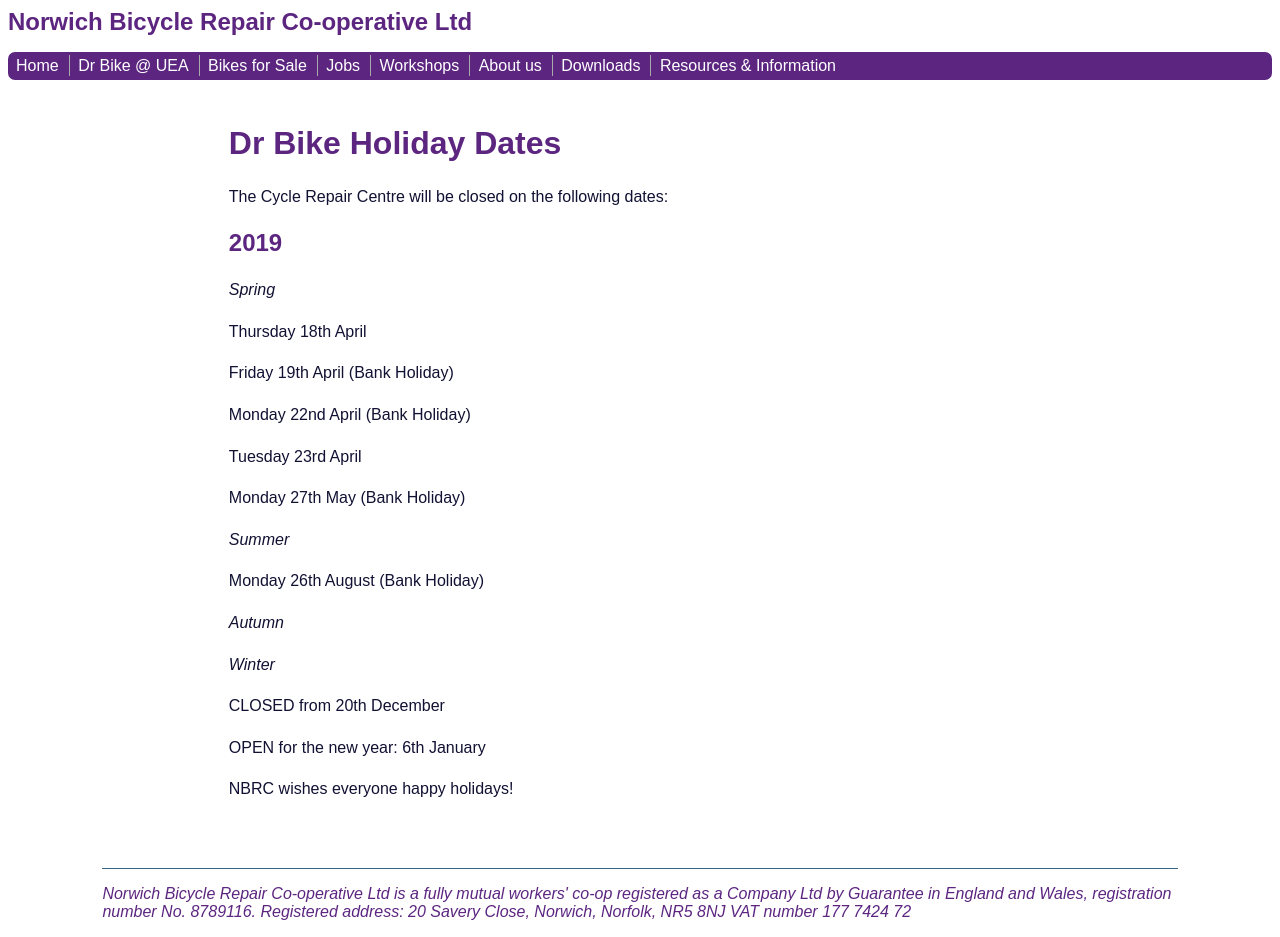
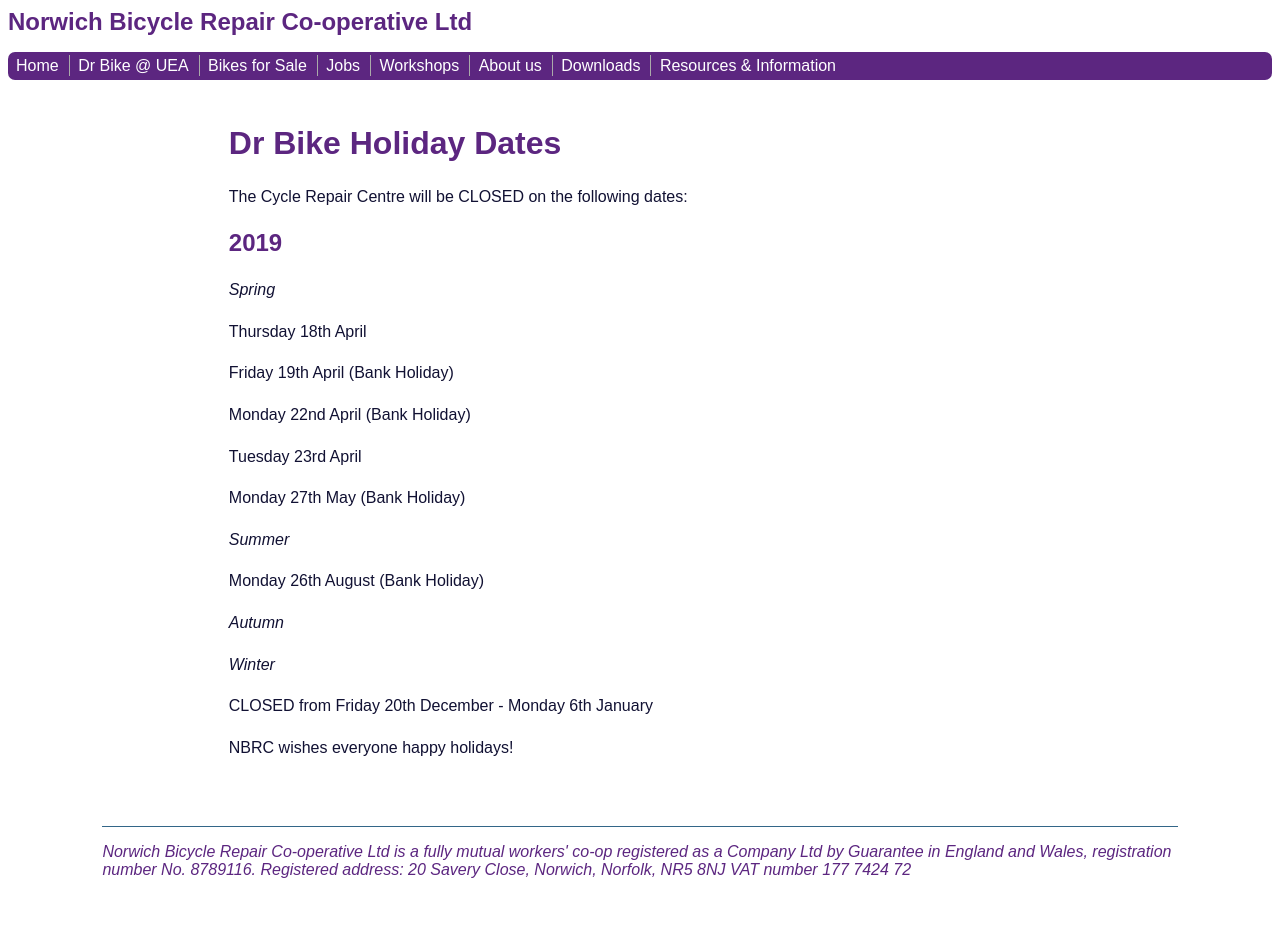
Before and after one commit to norwichbicyclerepaircooperative/norwichbicyclerepaircooperative.github.io, a Jekyll site: the page built from holiday-dates/index.md, in a window 1280 px wide. Built offline with Jekyll 4.4.1, drawn with Linux system fonts in a browser that asks for light colours; after the commit the page ends 900 px from its top, so only the background shows below that.

Commit message:
Update index.md

```diff
--- a/holiday-dates/index.md
+++ b/holiday-dates/index.md
@@ -5,7 +5,7 @@
 
 # Dr Bike Holiday Dates
 
-The Cycle Repair Centre will be closed on the following dates:
+The Cycle Repair Centre will be CLOSED on the following dates:
 
 
 ## 2019
@@ -31,8 +31,6 @@
 
 _Winter_
 
-CLOSED from 20th December
-
-OPEN for the new year: 6th January
+CLOSED from Friday 20th December - Monday 6th January
 
 NBRC wishes everyone happy holidays!
```
